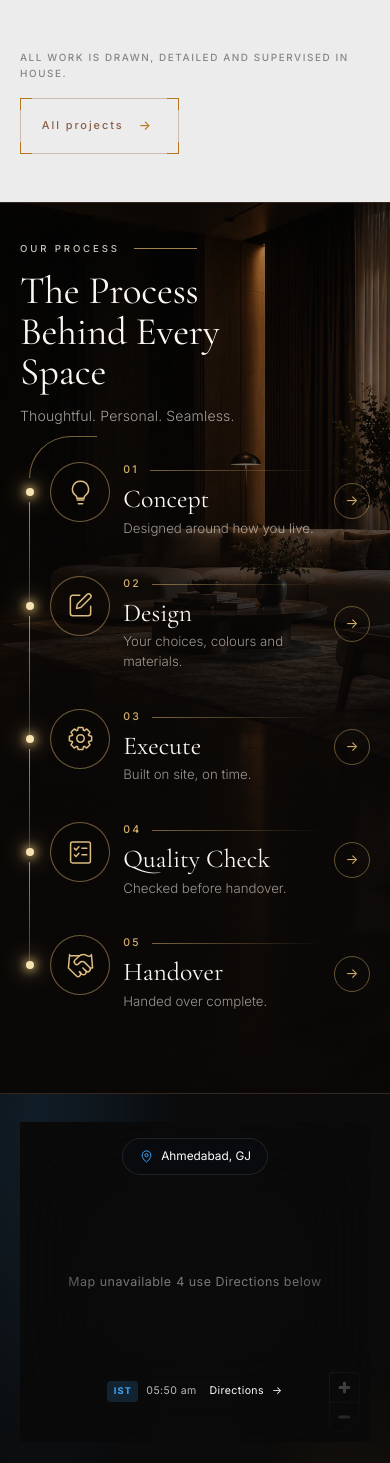
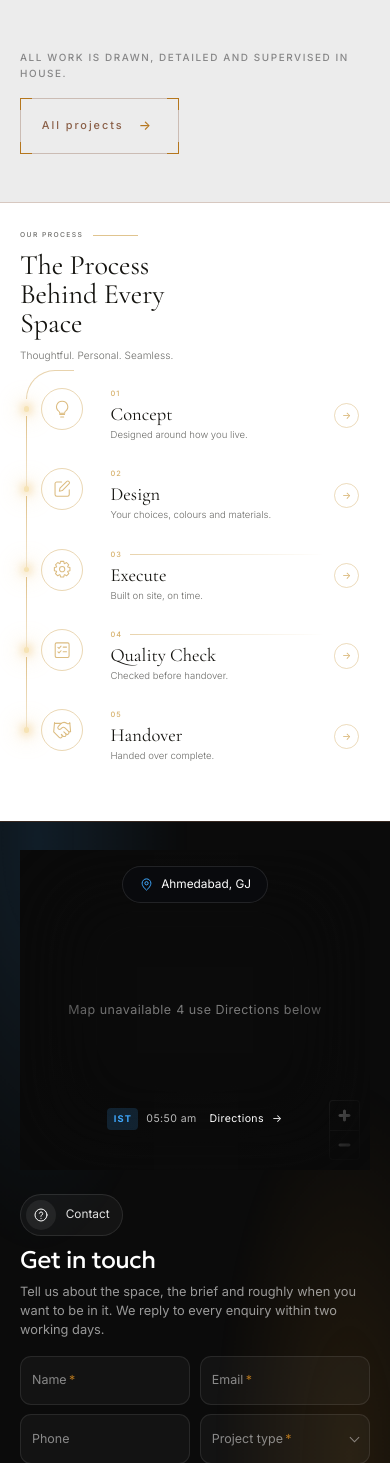
Before and after one commit to CHIRAG-SUTHAR-GIT/radhe-design-studio, a PHP site: page / in a window 390 px wide. Shown: the part 1685-3148 px from the top of the page. Run offline with PHP 8.4, Linux system fonts and the light colour scheme.

Commit message:
Process on a phone: 30% smaller, on a plain sheet
Every size in the block is multiplied through — the heading, the names,
the descriptions, the numbers, the rings, the icons inside them, the
arrows, the rail and the spacing between stages. Widths given in vw are
scaled by a lighter hand, since those are already a share of the screen
and taking the full third from them would have narrowed the block twice
over. The block stands 619px where it stood 910.

The photograph goes and the sheet takes the theme: black under the dark
one, white under the light. The gold holds on either ground; the ink
flips with the sheet, so the four greys that assumed a dark room are now
read from one value.

Nothing else moves: the rail still draws itself stage by stage, the points
still light as they arrive, the icons and the arrangement are untouched.

Measured: black on cream ink under dark, white on near-black under light,
no image behind either.

Co-Authored-By: Claude Opus 5 <noreply@anthropic.com>

```diff
--- a/assets/css/blocks.css
+++ b/assets/css/blocks.css
@@ -733,7 +733,22 @@
 @media (max-width: 1100px) {
   .proc-row__grid { grid-template-columns: repeat(3, minmax(0, 1fr)); row-gap: clamp(2rem, 5vw, 3rem); }
 }
-/* ── The phone: a lit rail down a photograph ──────────────────────────
+/* The process block's own two grounds. Black under the dark theme, white
+   under the light one; the gold holds on either, and the ink flips. */
+.proc-row {
+  --pr-bg: #FFFFFF;
+  --pr-ink: #14130F;
+  --pr-dim: rgba(20, 19, 15, .62);
+  --pr-line: rgba(20, 19, 15, .14);
+}
+[data-theme='dark'] .proc-row {
+  --pr-bg: #000000;
+  --pr-ink: #F4EEE4;
+  --pr-dim: rgba(244, 238, 228, .62);
+  --pr-line: rgba(244, 238, 228, .16);
+}
+
+/* ── The phone: a lit rail on a plain sheet ──────────────────────────
    The stages step down a thin gold line laid over a room, each one marked
    by a glowing point on the line, a ringed icon, its number, its name and
    a way on. The line draws itself as you reach each stage and the point
@@ -746,57 +761,41 @@
     position: relative;
     isolation: isolate;
     overflow: hidden;
-    padding: clamp(2.4rem, 8vw, 3.4rem) var(--page-x) clamp(2.8rem, 9vw, 3.8rem);
-    background-color: #0A0807;
-    background-image: url('../process-bg.webp');
-    background-size: cover;
-    background-position: 50% 0;
-    background-repeat: no-repeat;
-    color: #F4EEE4;
-  }
-  /* The room is the ground, not the subject: enough of it to feel the
-     space, dark enough under the stages to read every line. */
-  .proc-row::before {
-    content: '';
-    position: absolute; inset: 0; z-index: -1;
-    background: linear-gradient(180deg,
-      rgba(10, 8, 7, .34) 0%,
-      rgba(10, 8, 7, .48) 20%,
-      rgba(10, 8, 7, .70) 42%,
-      rgba(10, 8, 7, .82) 64%,
-      rgba(10, 8, 7, .90) 100%);
+    padding: clamp(1.68rem, 5.76vw, 2.38rem) var(--page-x) clamp(1.96rem, 6.48vw, 2.66rem);
+    background: var(--pr-bg);
+    color: var(--pr-ink);
   }
 
   .proc-row__eyebrow {
-    display: flex; align-items: center; gap: .9rem;
-    margin: 0 0 clamp(.9rem, 3vw, 1.3rem);
+    display: flex; align-items: center; gap: 0.63rem;
+    margin: 0 0 clamp(0.63rem, 2.16vw, 0.91rem);
     font-family: var(--sans);
-    font-size: .6rem; font-weight: 500;
-    letter-spacing: .3em; text-transform: uppercase;
-    color: rgba(244, 238, 228, .82);
-  }
-  .proc-row__eyebrow i { width: clamp(48px, 16vw, 84px); height: 1px; background: rgba(214, 176, 106, .75); }
+    font-size: 0.42rem; font-weight: 500;
+    letter-spacing: 0.21em; text-transform: uppercase;
+    color: var(--pr-dim);
+  }
+  .proc-row__eyebrow i { width: clamp(33.6px, 11.52vw, 58.8px); height: 0.7px; background: rgba(214, 176, 106, .75); }
 
   .proc-row.proc-row .proc-row__title { margin: 0; }
   .proc-row__t-desk { display: none; }
   .proc-row__t-mob {
     display: block;
     font-family: 'Cormorant Garamond', Georgia, serif;
-    font-size: clamp(2.15rem, 10vw, 3rem);
+    font-size: clamp(1.505rem, 7.2vw, 2.1rem);
     font-weight: 400;
     line-height: 1.04;
-    letter-spacing: -.005em;
+    letter-spacing: -0.003em;
     text-transform: none;
-    color: #FCF8F1;
+    color: var(--pr-ink);
   }
   .proc-row__sub {
     display: block;
-    margin: clamp(.75rem, 2.6vw, 1.05rem) 0 0;
+    margin: clamp(0.525rem, 1.87vw, 0.735rem) 0 0;
     font-family: var(--sans);
-    font-size: clamp(.85rem, 3.6vw, .98rem);
+    font-size: clamp(0.595rem, 2.59vw, 0.686rem);
     font-weight: 300;
-    letter-spacing: .01em;
-    color: rgba(244, 238, 228, .66);
+    letter-spacing: 0.007em;
+    color: var(--pr-dim);
   }
   /* The amber bar belongs to the cream sheet, not to this. */
   .proc-row__rule { display: none; }
@@ -805,17 +804,17 @@
     position: relative;
     grid-template-columns: 1fr;
     gap: 0;
-    margin-top: clamp(2.2rem, 9vw, 3.2rem);
+    margin-top: clamp(1.54rem, 6.48vw, 2.24rem);
   }
 
   /* The line arcs in from the heading before it turns down the page. */
   .proc-row__grid::before {
     content: '';
-    position: absolute; left: 9px; top: -26px;
-    width: 68px; height: 42px;
+    position: absolute; left: 6.3px; top: -18.2px;
+    width: 47.6px; height: 29.4px;
     border-left: 1px solid rgba(214, 176, 106, .55);
     border-top: 1px solid rgba(214, 176, 106, .55);
-    border-top-left-radius: 42px;
+    border-top-left-radius: 29.4px;
     pointer-events: none;
   }
 
@@ -823,34 +822,34 @@
     position: relative;
     display: grid;
     grid-template-columns: 60px minmax(0, 1fr) 36px;
-    column-gap: clamp(.7rem, 3.4vw, 1.05rem);
+    column-gap: clamp(0.49rem, 2.45vw, 0.735rem);
     align-items: start;
-    padding: 0 0 clamp(2.3rem, 8.5vw, 3.1rem) 30px;
+    padding: 0 0 clamp(1.61rem, 6.12vw, 2.17rem) 21px;
   }
   .pstep__ico { display: none; }
   .pstep__ico.pstep__ico--m {
     display: grid; place-items: center;
     grid-column: 1; grid-row: 1 / span 3;
-    width: 60px; height: 60px;
+    width: 42px; height: 42px;
     max-width: none;
     border: 1px solid rgba(214, 176, 106, .5);
     border-radius: 50%;
-    background: rgba(10, 8, 7, .32);
+    background: transparent;
     color: #DCBC80;
   }
-  .pstep__ico--m svg { width: 29px; height: 29px; }
+  .pstep__ico--m svg { width: 20.3px; height: 20.3px; }
 
   .pstep__no {
-    display: flex; align-items: center; gap: .7rem;
+    display: flex; align-items: center; gap: 0.49rem;
     grid-column: 2; grid-row: 1;
-    margin-bottom: .38rem;
+    margin-bottom: 0.266rem;
     font-family: var(--sans);
-    font-size: .66rem; font-weight: 500;
-    letter-spacing: .2em;
+    font-size: 0.462rem; font-weight: 500;
+    letter-spacing: 0.14em;
     color: #D6B06A;
   }
   .pstep__no::after {
-    content: ''; flex: 1; height: 1px;
+    content: ''; flex: 1; height: 0.7px;
     background: linear-gradient(90deg, rgba(214, 176, 106, .55), rgba(214, 176, 106, 0));
   }
 
@@ -858,20 +857,20 @@
     grid-column: 2; grid-row: 2;
     margin: 0;
     font-family: 'Cormorant Garamond', Georgia, serif;
-    font-size: clamp(1.5rem, 6.6vw, 1.95rem);
+    font-size: clamp(1.05rem, 4.75vw, 1.365rem);
     font-weight: 400;
     line-height: 1.12;
     letter-spacing: 0;
-    color: #FCF8F1;
+    color: var(--pr-ink);
   }
   .pstep__text {
     grid-column: 2; grid-row: 3;
-    margin-top: .3rem;
+    margin-top: 0.21rem;
     font-family: var(--sans);
-    font-size: clamp(.8rem, 3.4vw, .9rem);
+    font-size: clamp(0.56rem, 2.45vw, 0.63rem);
     font-weight: 300;
     line-height: 1.5;
-    color: rgba(244, 238, 228, .62);
+    color: var(--pr-dim);
   }
   .pstep__long { display: none; }
   .pstep__short { display: inline; }
@@ -880,27 +879,27 @@
     display: grid; place-items: center;
     grid-column: 3; grid-row: 1 / span 3;
     align-self: center;
-    width: 36px; height: 36px;
+    width: 25.2px; height: 25.2px;
     border: 1px solid rgba(214, 176, 106, .45);
     border-radius: 50%;
     color: #D6B06A;
-    font-size: .85rem;
+    font-size: 0.595rem;
     font-style: normal;
   }
 
   /* The rail, and the point that lights on it. */
   .pstep::before {
     content: '';
-    position: absolute; left: 9px; top: 40px; bottom: -26px;
-    width: 1px;
+    position: absolute; left: 6.3px; top: 28px; bottom: -18.2px;
+    width: 0.7px;
     background: linear-gradient(180deg, rgba(214, 176, 106, .8), rgba(214, 176, 106, .28));
     transform-origin: top center;
   }
   .pstep:last-child::before { display: none; }
   .pstep::after {
     content: '';
-    position: absolute; left: 5.5px; top: 26px;
-    width: 8px; height: 8px;
+    position: absolute; left: 3.85px; top: 18.2px;
+    width: 5.6px; height: 5.6px;
     border-radius: 50%;
     background: #F6E3B4;
     box-shadow: 0 0 10px 2px rgba(240, 202, 128, .75),
--- a/index.html
+++ b/index.html
@@ -16,7 +16,7 @@
   <link rel="stylesheet" href="assets/css/photo.css?v=1">
   <link rel="stylesheet" href="assets/css/panels.css?v=20260826-blind2">
   <link rel="stylesheet" href="https://unpkg.com/maplibre-gl@4.7.1/dist/maplibre-gl.css">
-  <link rel="stylesheet" href="assets/css/blocks.css?v=33">
+  <link rel="stylesheet" href="assets/css/blocks.css?v=34">
   <script>
     // Applied before first paint so the sheet never flashes the wrong colour.
     (function () {
```
